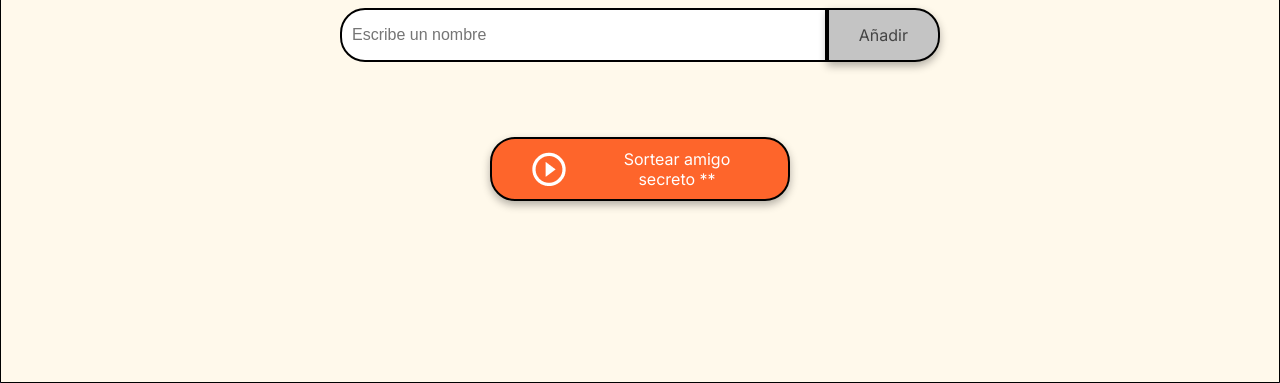
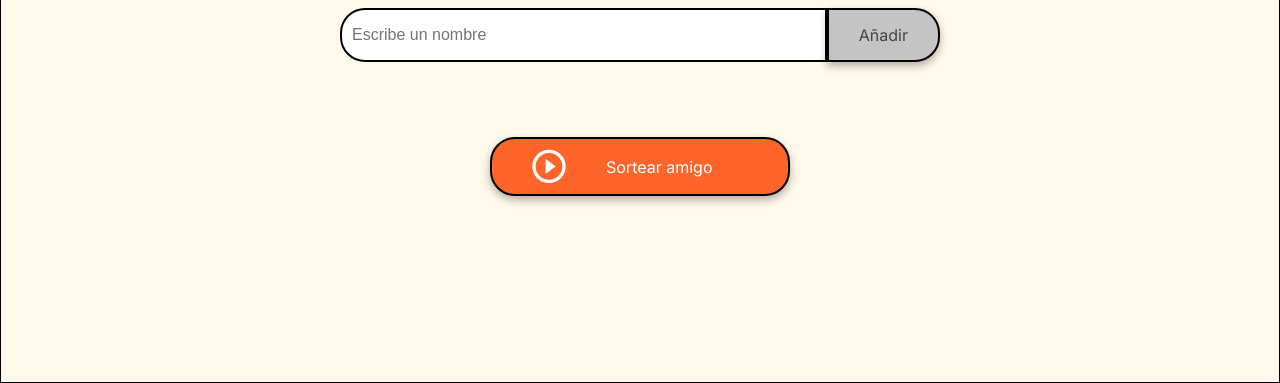
Before and after one commit to LOPEZ-JARBY/proyecto-amigo-secreto, a plain HTML site: page index.html in a window 1280 px wide. Shown: the part 417-800 px from the top of the page. Drawn offline with Linux system fonts and the light colour scheme.

Commit message:
cambio de nombre en index html

```diff
--- a/index.html
+++ b/index.html
@@ -30,7 +30,7 @@
             <div class="button-container">
                 <button class="button-draw" onclick="sortearAmigo()" aria-label="Sortear amigo secreto">
                     <img src="assets/play_circle_outline.png" alt="Ícono para sortear">
-                    Sortear amigo secreto **
+                    Sortear amigo
                 </button>
             </div>
         </section>
```
